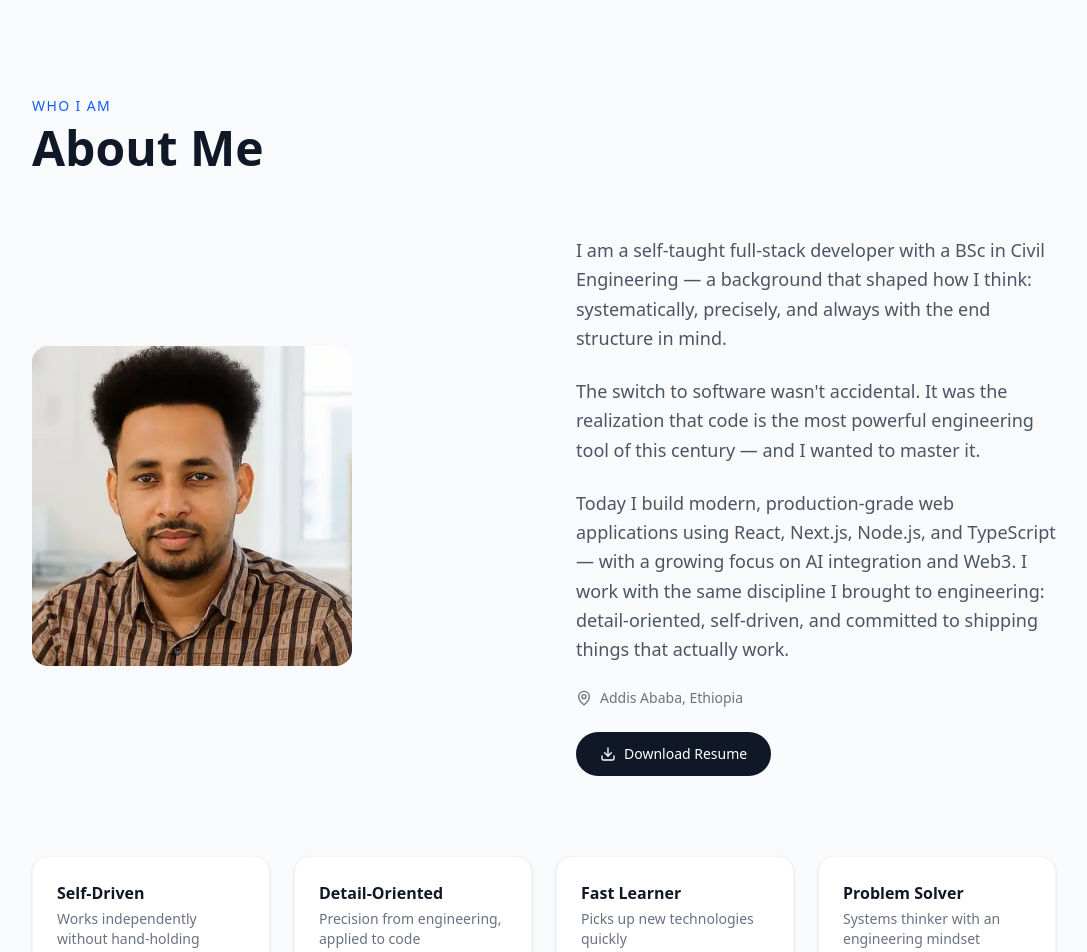
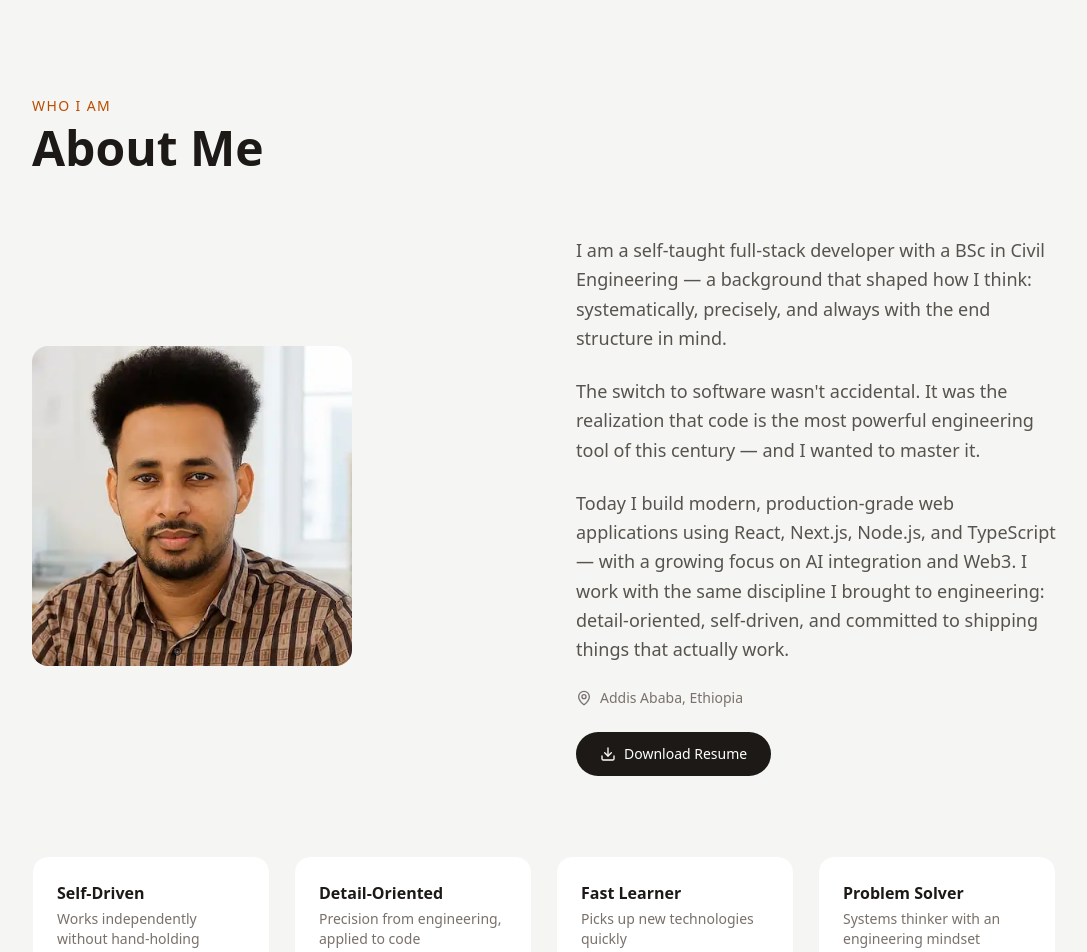
Before and after one commit to binicode/biniyam-portfolio, a Next.js app: page / in a window 1280 px wide. Shown: the part 800-1752 px from the top of the page, without its empty margins (96-1183 px from the left). Built offline with nearby package versions, Linux system fonts and the light colour scheme.

Commit message:
refactor: About with pure Tailwind dark mode

```diff
--- a/src/components/sections/About.tsx
+++ b/src/components/sections/About.tsx
@@ -11,7 +11,7 @@ export default function About() {
         <section
             id="about"
             aria-label="About"
-            className="py-24 px-6 md:px-16 lg:px-32 bg-gray-50"
+            className="py-24 px-6 md:px-16 lg:px-32 bg-stone-100 dark:bg-gray-900"
         >
             <div className="max-w-6xl mx-auto">
 
@@ -24,10 +24,10 @@ export default function About() {
                     custom={0}
                     className="mb-16"
                 >
-                    <p className="text-sm font-medium text-blue-600 uppercase tracking-widest mb-2">
+                    <p className="text-sm font-medium text-amber-700 dark:text-cyan-400 uppercase tracking-widest mb-2">
                         Who I Am
                     </p>
-                    <h2 className="text-4xl md:text-5xl font-bold text-gray-900">
+                    <h2 className="text-4xl md:text-5xl font-bold text-stone-900 dark:text-slate-50">
                         About Me
                     </h2>
                 </motion.div>
@@ -66,14 +66,14 @@ export default function About() {
                         {aboutData.bio.map((paragraph, index) => (
                             <p
                                 key={index}
-                                className="text-gray-600 leading-relaxed text-lg"
+                                className="text-stone-600 dark:text-gray-400 leading-relaxed text-lg"
                             >
                                 {paragraph}
                             </p>
                         ))}
 
                         {/* Location */}
-                        <div className="flex items-center gap-2 text-gray-500">
+                        <div className="flex items-center gap-2 text-stone-500 dark:text-gray-400">
                             <MapPin size={16} aria-hidden="true" />
                             <span className="text-sm">{aboutData.location}</span>
                         </div>
@@ -85,9 +85,10 @@ export default function About() {
                                 download
                                 aria-label="Download Biniyam's resume"
                                 className={cn(
-                                    "inline-flex items-center gap-2 bg-gray-900 text-white",
+                                    "inline-flex items-center gap-2",
+                                    "bg-stone-900 dark:bg-cyan-500 text-white dark:text-gray-950",
                                     "px-6 py-3 rounded-full font-medium text-sm",
-                                    "hover:bg-gray-700 transition-colors"
+                                    "hover:bg-stone-700 dark:hover:bg-cyan-400 transition-colors"
                                 )}
                             >
                                 <Download size={16} aria-hidden="true" />
@@ -109,10 +110,10 @@ export default function About() {
                     {aboutData.traits.map((trait, index) => (
                         <div
                             key={index}
-                            className="bg-white rounded-2xl p-6 border border-gray-100 shadow-sm"
+                            className="bg-white dark:bg-gray-800 rounded-2xl p-6 border border-stone-100 dark:border-gray-700"
                         >
-                            <p className="font-semibold text-gray-900 mb-1">{trait.label}</p>
-                            <p className="text-sm text-gray-500">{trait.description}</p>
+                            <p className="font-semibold text-stone-900 dark:text-slate-50 mb-1">{trait.label}</p>
+                            <p className="text-sm text-stone-500 dark:text-gray-400">{trait.description}</p>
                         </div>
                     ))}
                 </motion.div>
```
